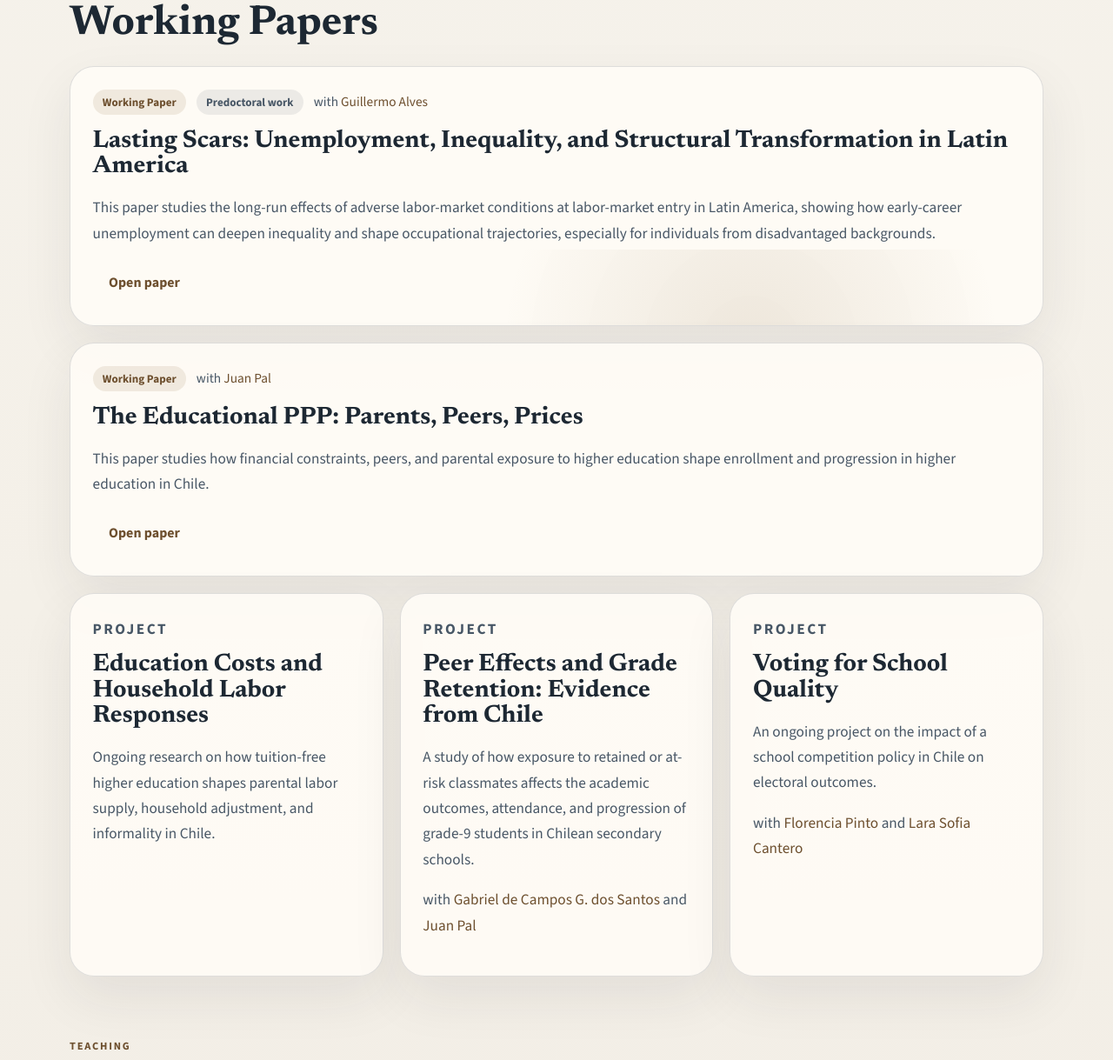
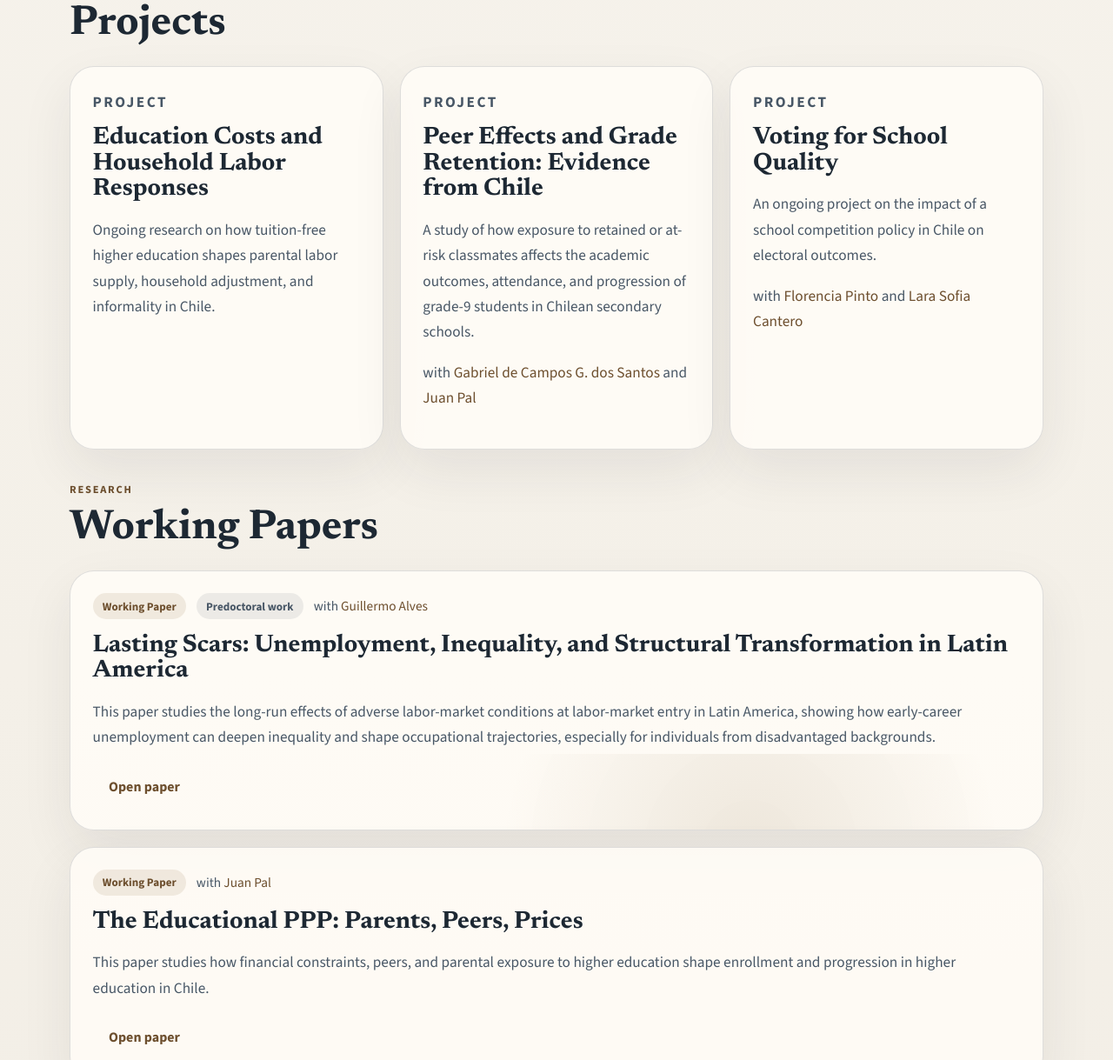
Before and after one commit to joaquinvarvasino/joaquinvarvasino.github.io, a plain HTML site: page index.html in a window 1280 px wide. Shown: the part 1143-2362 px from the top of the page at 87% size. Drawn offline with nearby package versions, Linux system fonts and the light colour scheme.

Commit message:
Update research page and PPP paper

```diff
--- a/index.html
+++ b/index.html
@@ -36,7 +36,10 @@
           <p class="lead">
             I'm a PhD Student in Economics at Universitat Pompeu Fabra. My research focuses
             on the intersection between the economics of education and labor economics. My
-            Supervisors are Libertad Gonzalez and Caterina Calsamiglia.
+            Supervisors are
+            <a href="https://libertadgonzalez.com/" target="_blank" rel="noreferrer">Libertad Gonzalez</a>
+            and
+            <a href="https://sites.google.com/site/caterinacalsamiglia/" target="_blank" rel="noreferrer">Caterina Calsamiglia</a>.
           </p>
           <div class="hero-actions">
             <a class="button button-primary" href="assets/docs/joaquin-varvasino-cv.pdf">Download CV</a>
@@ -79,6 +82,51 @@
       <section class="section" id="research">
         <div class="section-heading">
           <p class="section-kicker">Research</p>
+          <h2>Projects</h2>
+        </div>
+        <div class="project-grid">
+          <article class="project-card">
+            <p class="project-type">Project</p>
+            <h3>Education Costs and Household Labor Responses</h3>
+            <p>
+              Ongoing research on how tuition-free higher education shapes parental labor
+              supply, household adjustment, and informality in Chile.
+            </p>
+          </article>
+
+          <article class="project-card">
+            <p class="project-type">Project</p>
+            <h3>Peer Effects and Grade Retention: Evidence from Chile</h3>
+            <p>
+              A study of how exposure to retained or at-risk classmates affects the academic
+              outcomes, attendance, and progression of grade-9 students in Chilean secondary
+              schools.
+            </p>
+            <p class="project-links">
+              with
+              <a href="https://gacamposgs.github.io/" target="_blank" rel="noreferrer">Gabriel de Campos G. dos Santos</a>
+              and
+              <a href="https://juanpal.com/" target="_blank" rel="noreferrer">Juan Pal</a>
+            </p>
+          </article>
+
+          <article class="project-card">
+            <p class="project-type">Project</p>
+            <h3>Voting for School Quality</h3>
+            <p>
+              An ongoing project on the impact of a school competition policy in Chile on
+              electoral outcomes.
+            </p>
+            <p class="project-links">
+              with
+              <a href="https://sites.google.com/view/mariaflorenciapinto/home" target="_blank" rel="noreferrer">Florencia Pinto</a>
+              and
+              <a href="https://scholar.google.com/citations?user=sMmZ3IYAAAAJ&amp;hl=es" target="_blank" rel="noreferrer">Lara Sofia Cantero</a>
+            </p>
+          </article>
+        </div>
+        <div class="section-heading section-heading-secondary">
+          <p class="section-kicker">Research</p>
           <h2>Working Papers</h2>
         </div>
         <div class="paper-stack">
@@ -119,47 +167,6 @@
             <div class="card-actions">
               <a class="text-link" href="assets/docs/educational-ppp-working-paper.pdf">Open paper</a>
             </div>
-          </article>
-        </div>
-        <div class="project-grid">
-          <article class="project-card">
-            <p class="project-type">Project</p>
-            <h3>Education Costs and Household Labor Responses</h3>
-            <p>
-              Ongoing research on how tuition-free higher education shapes parental labor
-              supply, household adjustment, and informality in Chile.
-            </p>
-          </article>
-
-          <article class="project-card">
-            <p class="project-type">Project</p>
-            <h3>Peer Effects and Grade Retention: Evidence from Chile</h3>
-            <p>
-              A study of how exposure to retained or at-risk classmates affects the academic
-              outcomes, attendance, and progression of grade-9 students in Chilean secondary
-              schools.
-            </p>
-            <p class="project-links">
-              with
-              <a href="https://gacamposgs.github.io/" target="_blank" rel="noreferrer">Gabriel de Campos G. dos Santos</a>
-              and
-              <a href="https://juanpal.com/" target="_blank" rel="noreferrer">Juan Pal</a>
-            </p>
-          </article>
-
-          <article class="project-card">
-            <p class="project-type">Project</p>
-            <h3>Voting for School Quality</h3>
-            <p>
-              An ongoing project on the impact of a school competition policy in Chile on
-              electoral outcomes.
-            </p>
-            <p class="project-links">
-              with
-              <a href="https://sites.google.com/view/mariaflorenciapinto/home" target="_blank" rel="noreferrer">Florencia Pinto</a>
-              and
-              <a href="https://scholar.google.com/citations?user=sMmZ3IYAAAAJ&amp;hl=es" target="_blank" rel="noreferrer">Lara Sofia Cantero</a>
-            </p>
           </article>
         </div>
       </section>
--- a/styles.css
+++ b/styles.css
@@ -101,6 +101,8 @@ body::before {
 
 .site-nav a:hover,
 .site-nav a:focus-visible,
+.lead a:hover,
+.lead a:focus-visible,
 .text-link:hover,
 .text-link:focus-visible,
 .quick-facts a:hover,
@@ -183,6 +185,17 @@ h3 {
 .lead {
   max-width: 48rem;
   margin: 1.4rem 0 0;
+}
+
+.lead a {
+  color: var(--accent-deep);
+  font-weight: 600;
+  text-decoration: none;
+}
+
+.lead a:hover,
+.lead a:focus-visible {
+  text-decoration: underline;
 }
 
 .hero-actions,
@@ -318,6 +331,10 @@ h3 {
 
 .section-heading {
   margin-bottom: 1.4rem;
+}
+
+.section-heading-secondary {
+  margin-top: 2.4rem;
 }
 
 .paper-card,
```
Also changed, not shown: 1 other file.
